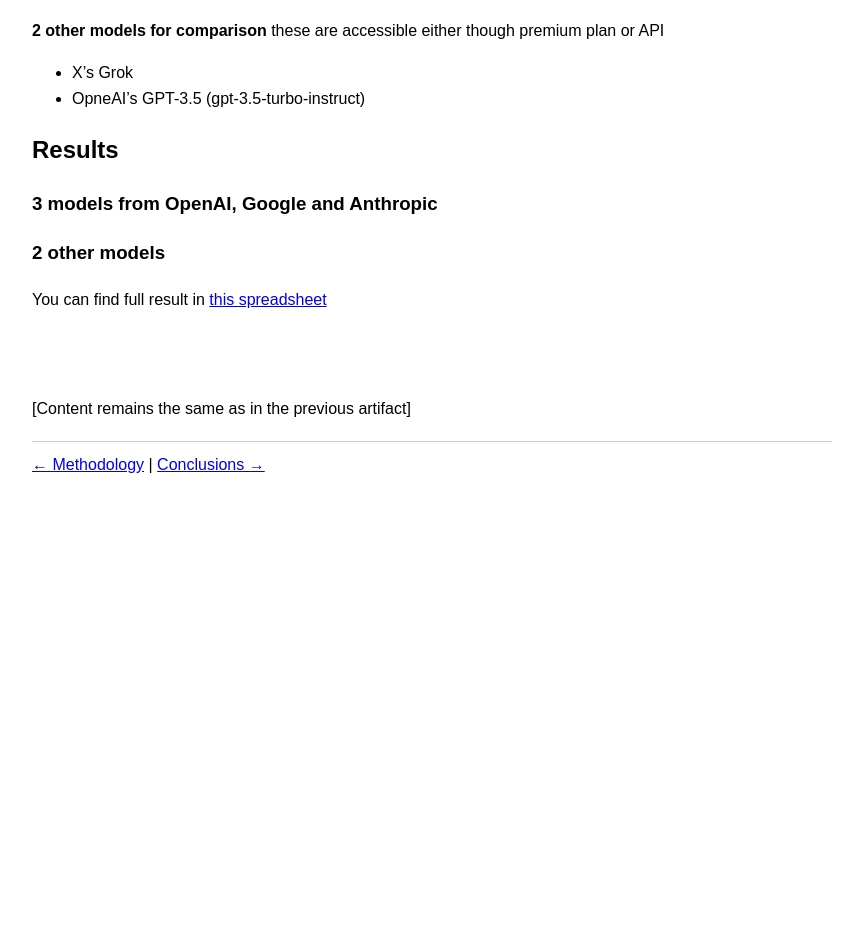
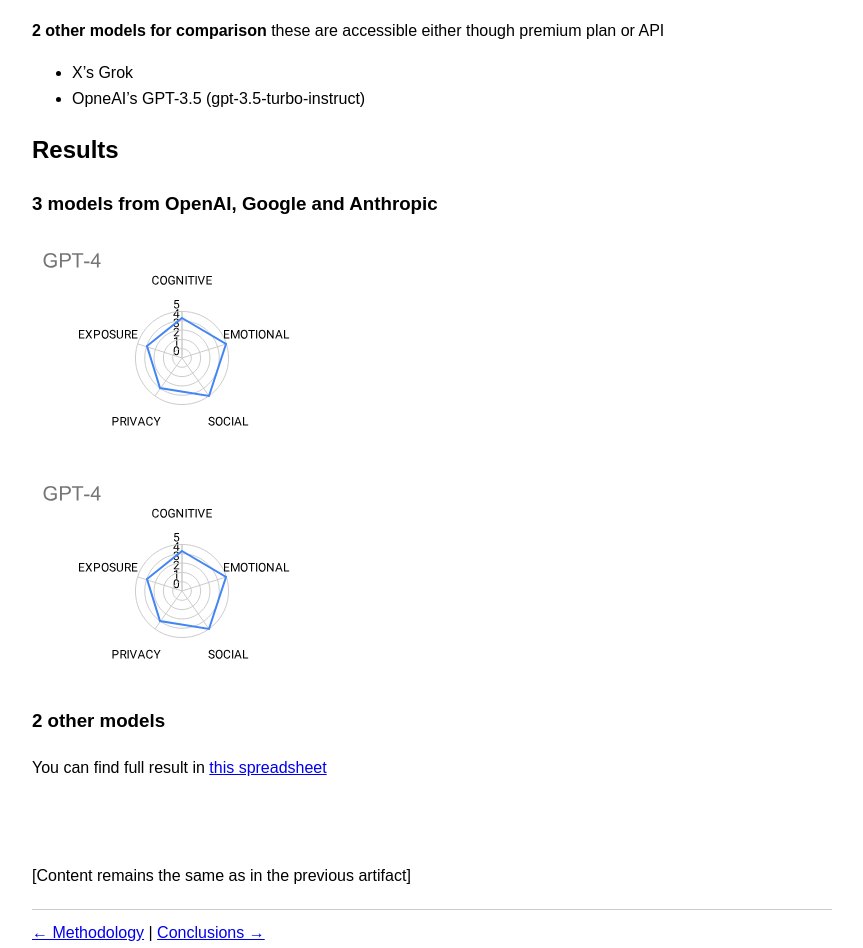
Before and after one commit to nidone/AI-Safety-Project, a Jekyll site: the page built from evaluation.md, in a window 1280 px wide. Shown: the part 1281-2229 px from the top of the page, without its empty margins (208-1071 px from the left). Built offline with Jekyll 4.4.1, drawn with Linux system fonts in a browser that asks for light colours; nearby versions of some CDN libraries; before the commit the page ends 1779 px from its top, so only the background shows below that.

Commit message:
Update evaluation.md

```diff
--- a/evaluation.md
+++ b/evaluation.md
@@ -32,7 +32,9 @@ I evaluated 5 models in total.
 
 ### 3 models from OpenAI, Google and Anthropic
 
+![GPT-4](https://raw.githubusercontent.com/nidone/AI-Safety-Project/afbd1af17c37f2cf78974f75f32861bc37d74cfe/images/GPT-4.svg?token=AASN6RX3DKCNYG45GYHELB3G42I34)
 
+<img src="https://raw.githubusercontent.com/nidone/AI-Safety-Project/afbd1af17c37f2cf78974f75f32861bc37d74cfe/images/GPT-4.svg" alt="GPT-4" />
 
 ### 2 other models
 
```
